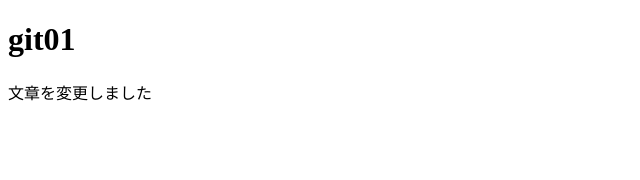
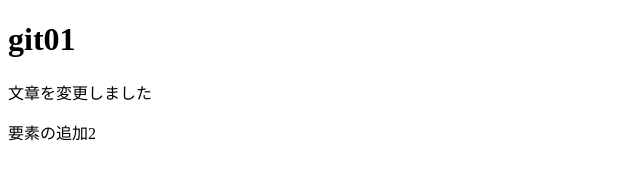
Before and after one commit to zdyuki128/git.project.01, a plain HTML site: page index.html in a window 1280 px wide. Shown: the whole page, without its empty margins (0-640 px from the left). Drawn offline with Linux system fonts and the light colour scheme.

Commit message:
もう一行追加

```diff
--- a/index.html
+++ b/index.html
@@ -7,5 +7,6 @@
 <body>
 <h1>git01</h1>
 <p>文章を変更しました</p>
+<p>要素の追加2</p>
 </body>
 </html>
```
